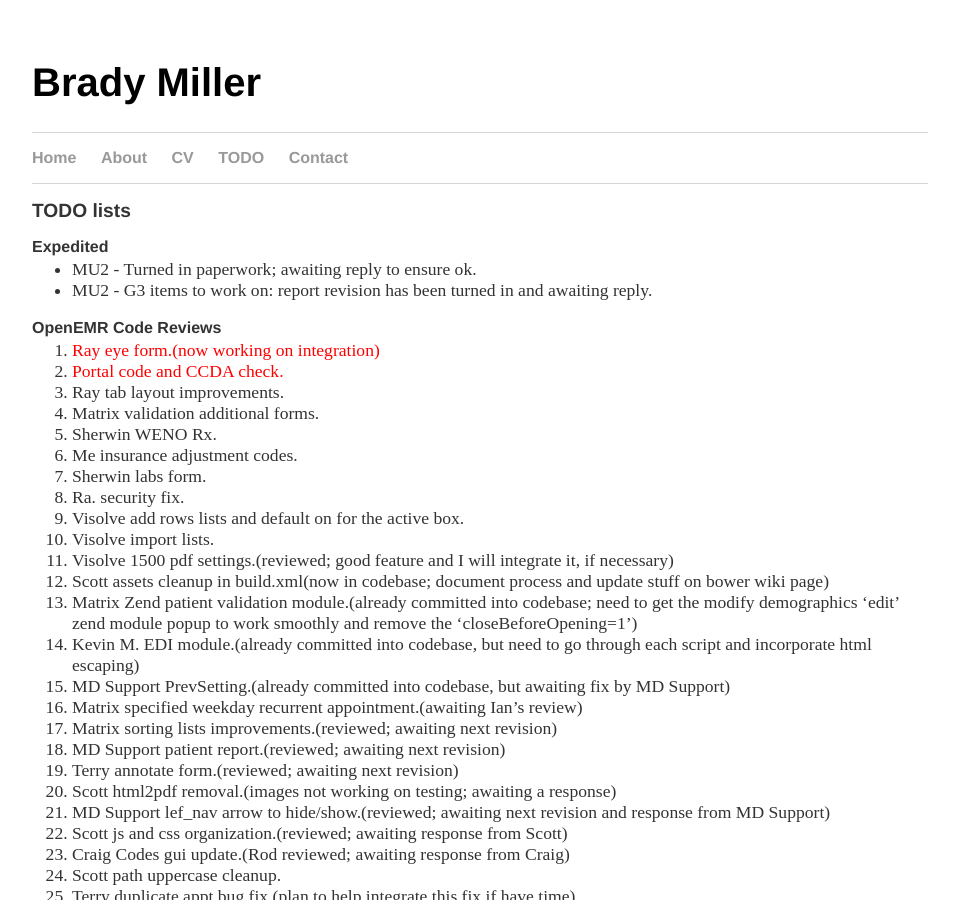
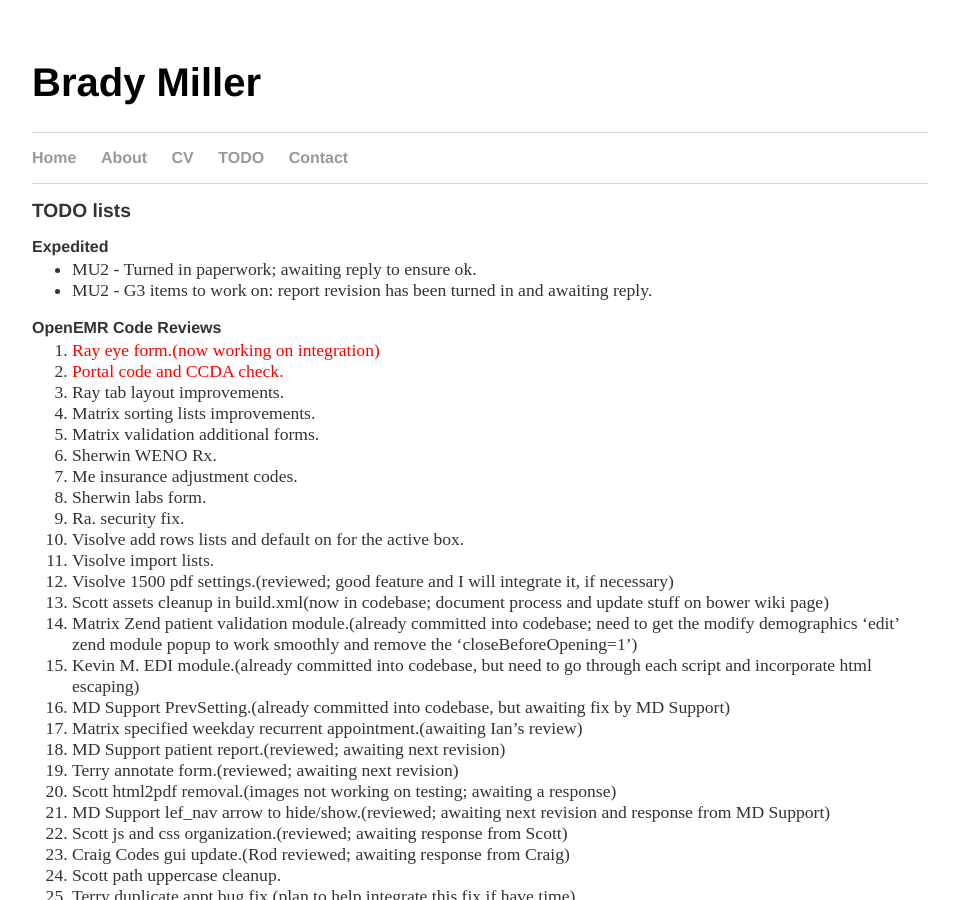
Before and after one commit to bradymiller/bradymiller.github.io, a Jekyll site: the page built from todo/index.md, in a window 1280 px wide and 900 px high. Shown: the whole window, without its empty margins (160-1119 px from the left). Built offline with Jekyll 4.4.1, drawn with Linux system fonts in a browser that asks for light colours.

Commit message:
Update todo list

```diff
--- a/todo/index.md
+++ b/todo/index.md
@@ -24,7 +25,6 @@
 1. Kevin M. EDI module.(already committed into codebase, but need to go through each script and incorporate html escaping)
 1. MD Support PrevSetting.(already committed into codebase, but awaiting fix by MD Support)
 1. Matrix specified weekday recurrent appointment.(awaiting Ian's review)
-1. Matrix sorting lists improvements.(reviewed; awaiting next revision)
 1. MD Support patient report.(reviewed; awaiting next revision)
 1. Terry annotate form.(reviewed; awaiting next revision)
 1. Scott html2pdf removal.(images not working on testing; awaiting a response)
```
Also changed, not shown: other parts of todo/index.md (+1 -0 lines).
